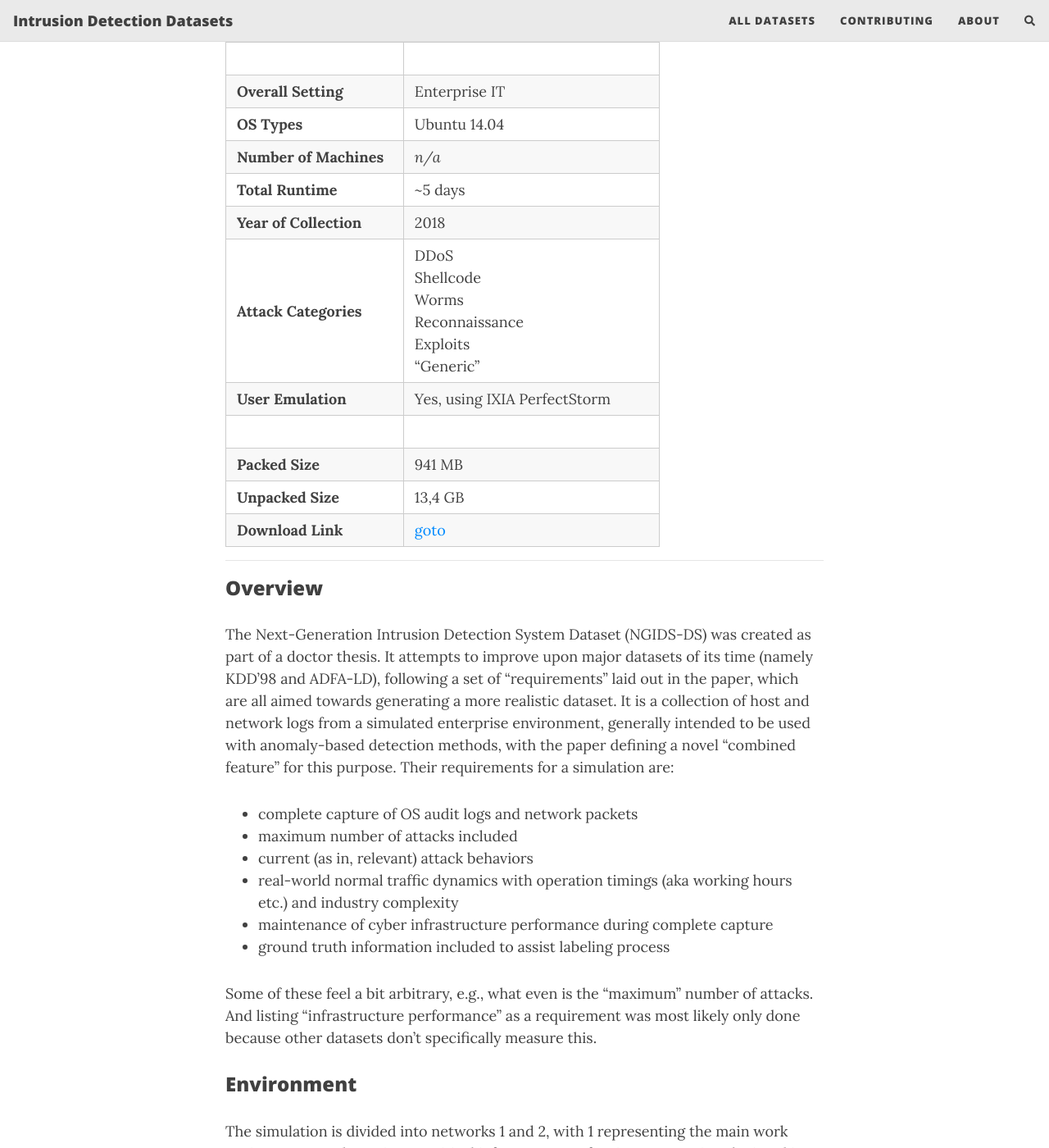
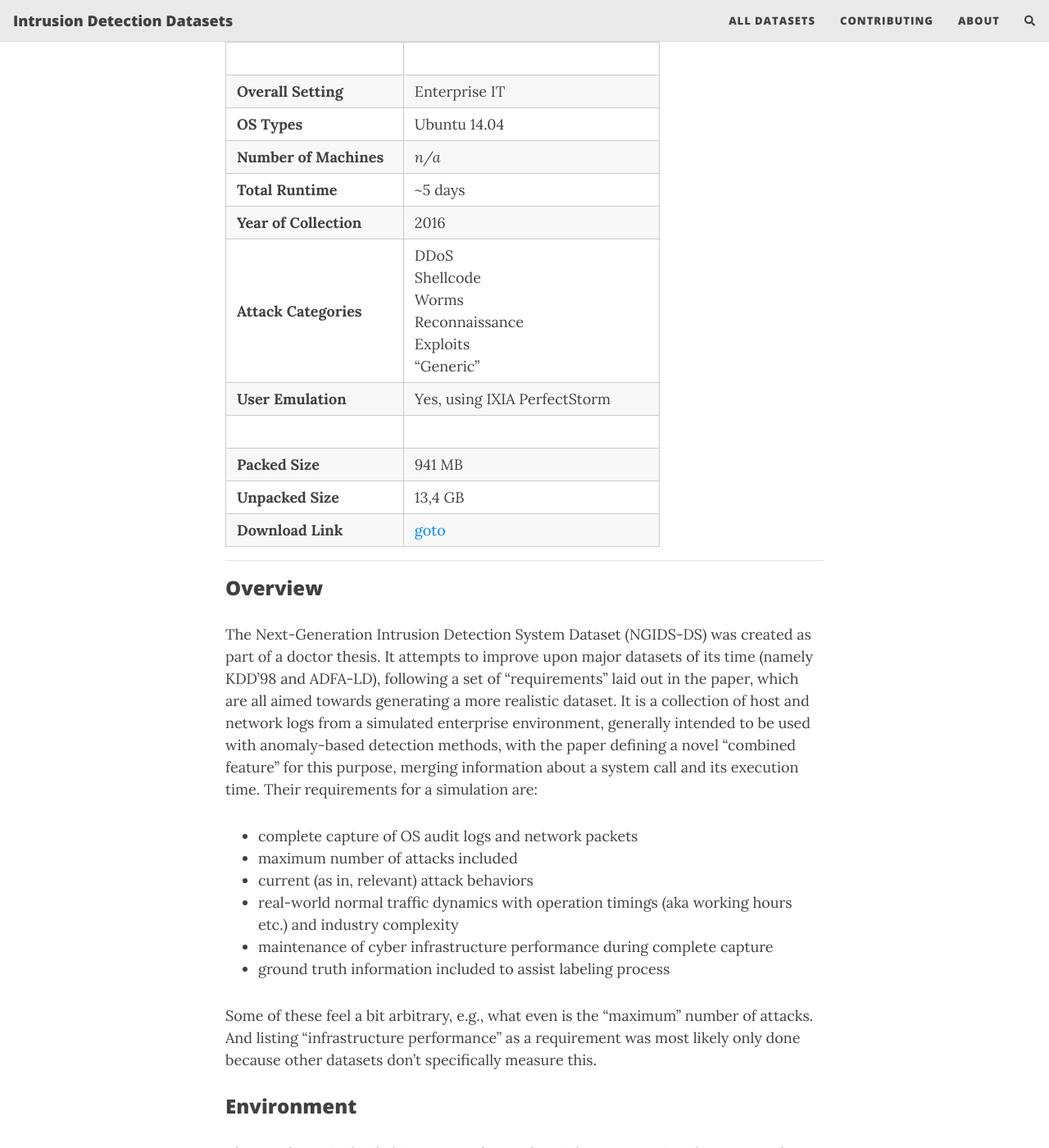
Before and after one commit to fkie-cad/COMIDDS, a Jekyll site: the page built from content/datasets/nigds_dataset.md, in a window 1280 px wide and 1400 px high, scrolled down 573 px. Shown: the whole window at 82% size. Built offline with Jekyll 4.4.1, drawn with Linux system fonts in a browser that asks for light colours; nearby versions of some CDN libraries; comment, search, counter and statistics services are not loaded; some of the changed text lies outside the part shown.

Commit message:
Add information about NGIDS-DS

```diff
--- a/content/datasets/nigds_dataset.md
+++ b/content/datasets/nigds_dataset.md
@@ -21,7 +21,7 @@
 | **OS Types**             | Ubuntu 14.04                                                                                  |
 | **Number of Machines**   | _n/a_                                                                                         |
 | **Total Runtime**        | ~5 days                                                                                       |
-| **Year of Collection**   | 2018                                                                                          |
+| **Year of Collection**   | 2016                                                                                          |
 | **Attack Categories**    | DDoS<br/>Shellcode<br/>Worms<br/>Reconnaissance<br/>Exploits<br/>"Generic"                    |
 | **User Emulation**       | Yes, using IXIA PerfectStorm                                                                  |
 |                          |                                                                                               |
@@ -37,7 +37,7 @@
 It attempts to improve upon major datasets of its time (namely KDD'98 and ADFA-LD), following a set of "requirements"
 laid out in the paper, which are all aimed towards generating a more realistic dataset.
 It is a collection of host and network logs from a simulated enterprise environment, generally intended to be used with
-anomaly-based detection methods, with the paper defining a novel "combined feature" for this purpose.
+anomaly-based detection methods, with the paper defining a novel "combined feature" for this purpose, merging information about a system call and its execution time.
 Their requirements for a simulation are:
 
 - complete capture of OS audit logs and network packets
@@ -79,7 +79,7 @@
 - generates ground truth for said attacks
 
 Further details regarding user behavior is not provided.
-The entire simulation ran for a duration of approximately five days.
+The entire simulation ran for a duration of approximately five days, from March 11, 2016, to March 16, 2016.
 
 ### Contained Data
 
```
